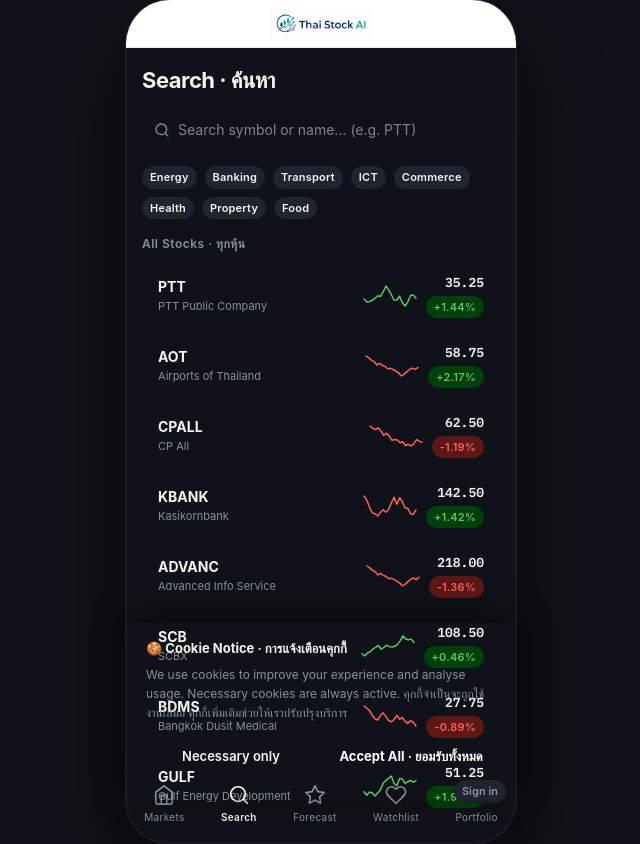
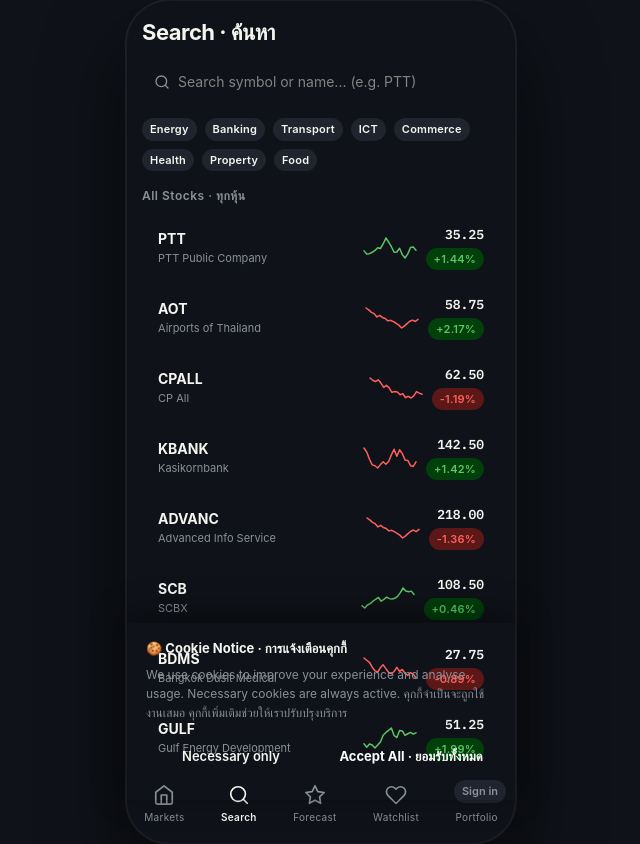
Before and after one commit to runtome/StockApp, a Next.js app: page /search in a window 1280 px wide. Shown: the whole page, without its empty margins (319-959 px from the left). Built offline with nearby package versions, Linux system fonts and the light colour scheme.

Commit message:
Remove logo banner from pages, keep favicon only

```diff
--- a/src/components/layout/AppShell.tsx
+++ b/src/components/layout/AppShell.tsx
@@ -1,18 +1,12 @@
 import { PhoneFrame } from "./PhoneFrame";
 import { BottomTabBar } from "./BottomTabBar";
-import { LogoBanner } from "./LogoBanner";
 
 export function AppShell({ children }: { children: React.ReactNode }) {
   return (
     <PhoneFrame>
-      {/* Logo banner — fixed at the very top, does not scroll */}
-      <div style={{ position: "absolute", top: 0, left: 0, right: 0, zIndex: 10 }}>
-        <LogoBanner />
-      </div>
-      {/* Scrollable content — padded below the banner (48px) and above the tab bar (80px) */}
       <div
         className="absolute inset-0 overflow-y-auto overflow-x-hidden no-scrollbar"
-        style={{ paddingTop: 48, paddingBottom: 80 }}
+        style={{ paddingBottom: 80 }}
       >
         {children}
       </div>
```
